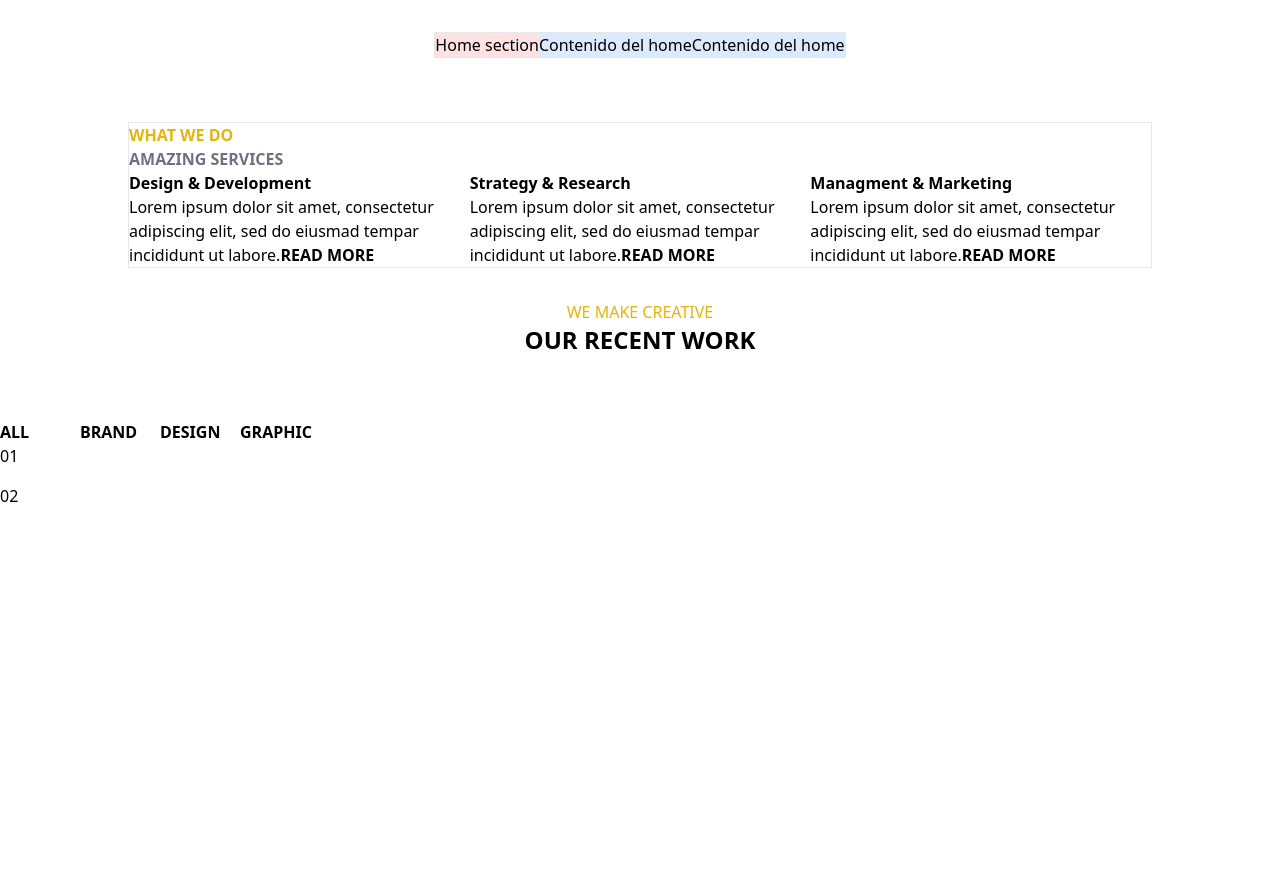
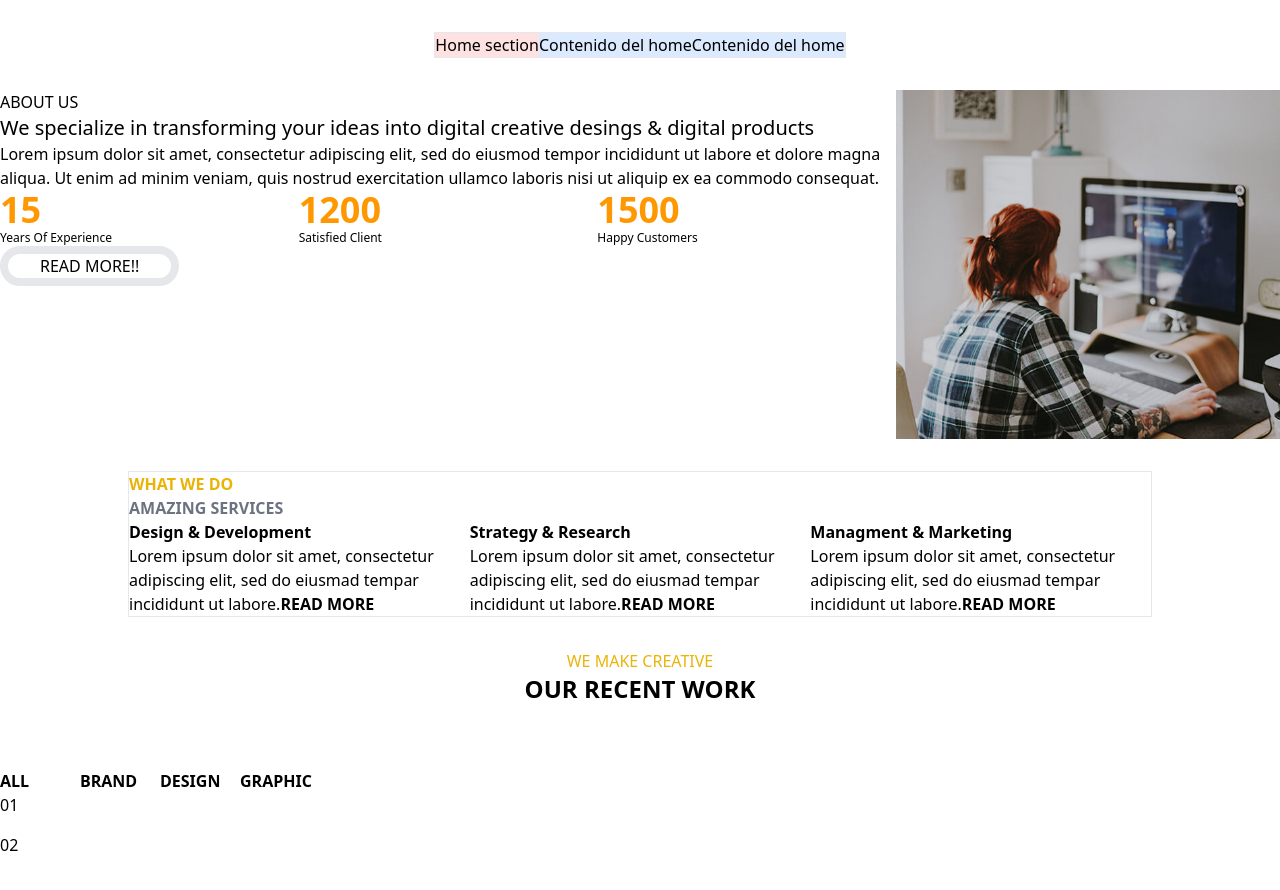
Before and after one commit to alanjq/proyecto-web-g1, a React (Create React App) app: page / in a window 1280 px wide. Shown: the top 890 px of the page. Before the commit the page ends 800 px from the top, so only its background shows below. Built offline with nearby package versions, Linux system fonts and the light colour scheme.

Commit message:
Add all sections

```diff
--- a/src/App.js
+++ b/src/App.js
@@ -2,11 +2,14 @@ import './App.css';
 import HomeSection from './sections/home/Home';
 import ServicesSection from './sections/services/ServicesSection';
 import WorkSection from './sections/work/WorkSection';
+import AboutSection from './sections/about/AboutSection';
 
 function App() {
   return (
     <main className='flex flex-col'>
       <HomeSection />
+
+      <AboutSection />
 
       <ServicesSection />
 
```
